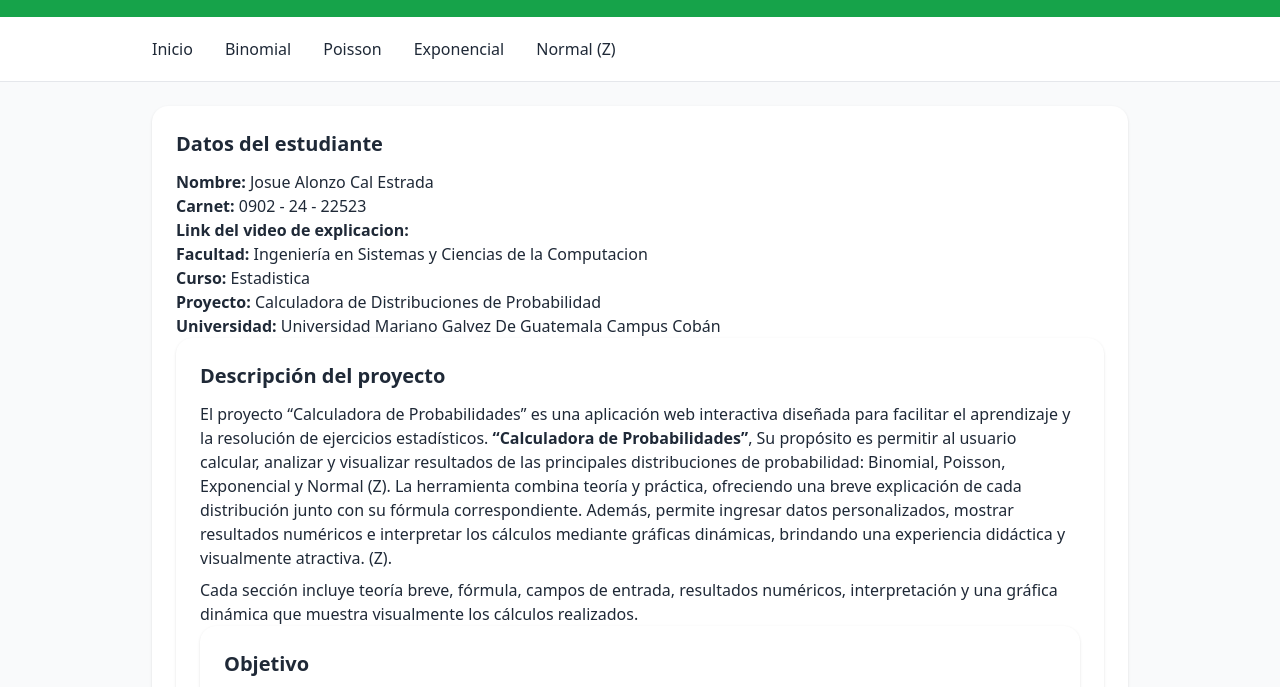
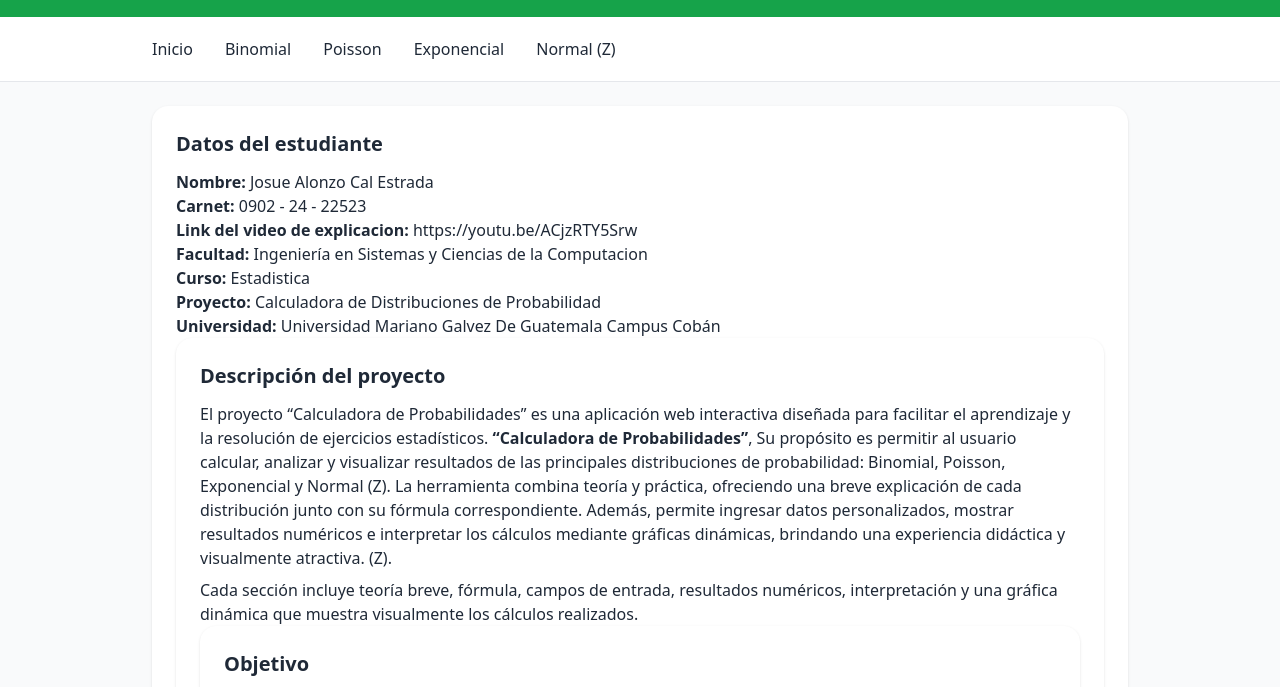
Before and after one commit to jcale-blip/Calculadora-de-Probabilidades, a plain HTML site: page acercade.html in a window 1280 px wide. Shown: the part 83-770 px from the top of the page. Drawn offline with nearby package versions, Linux system fonts and the light colour scheme.

Commit message:
Actualizando la página final

```diff
--- a/acercade.html
+++ b/acercade.html
@@ -30,7 +30,7 @@
       <h2 class="text-xl font-semibold mb-3">Datos del estudiante</h2>
       <p><b>Nombre:</b> Josue Alonzo Cal Estrada</p>
        <p><b>Carnet:</b> 0902 - 24 - 22523</p>
-       <p><b>Link del video de explicacion:</b> </p>
+       <p><b>Link del video de explicacion:</b> https://youtu.be/ACjzRTY5Srw</p>
       <p><b>Facultad:</b> Ingeniería en Sistemas y Ciencias de la Computacion</p>
       <p><b>Curso:</b> Estadistica</p>
       <p><b>Proyecto:</b> Calculadora de Distribuciones de Probabilidad</p>
```
